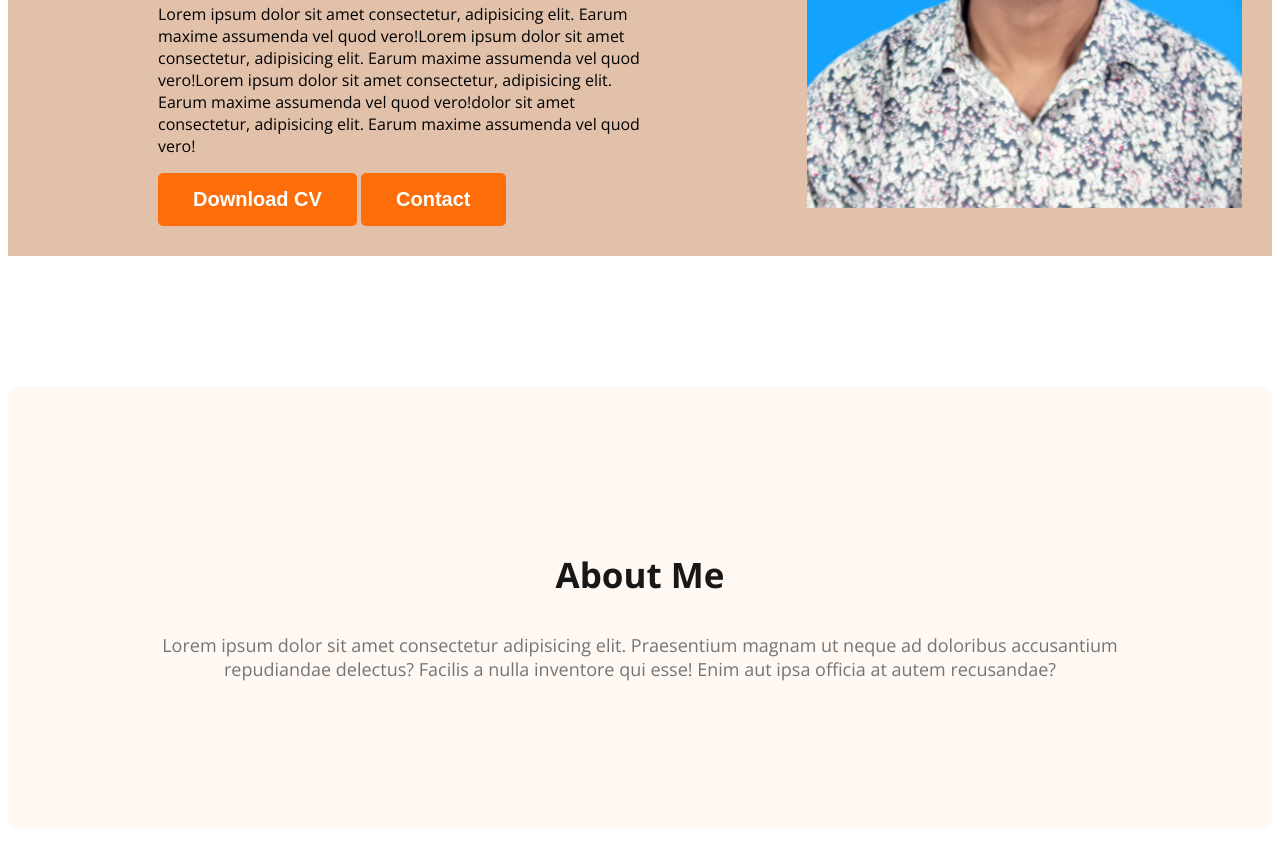
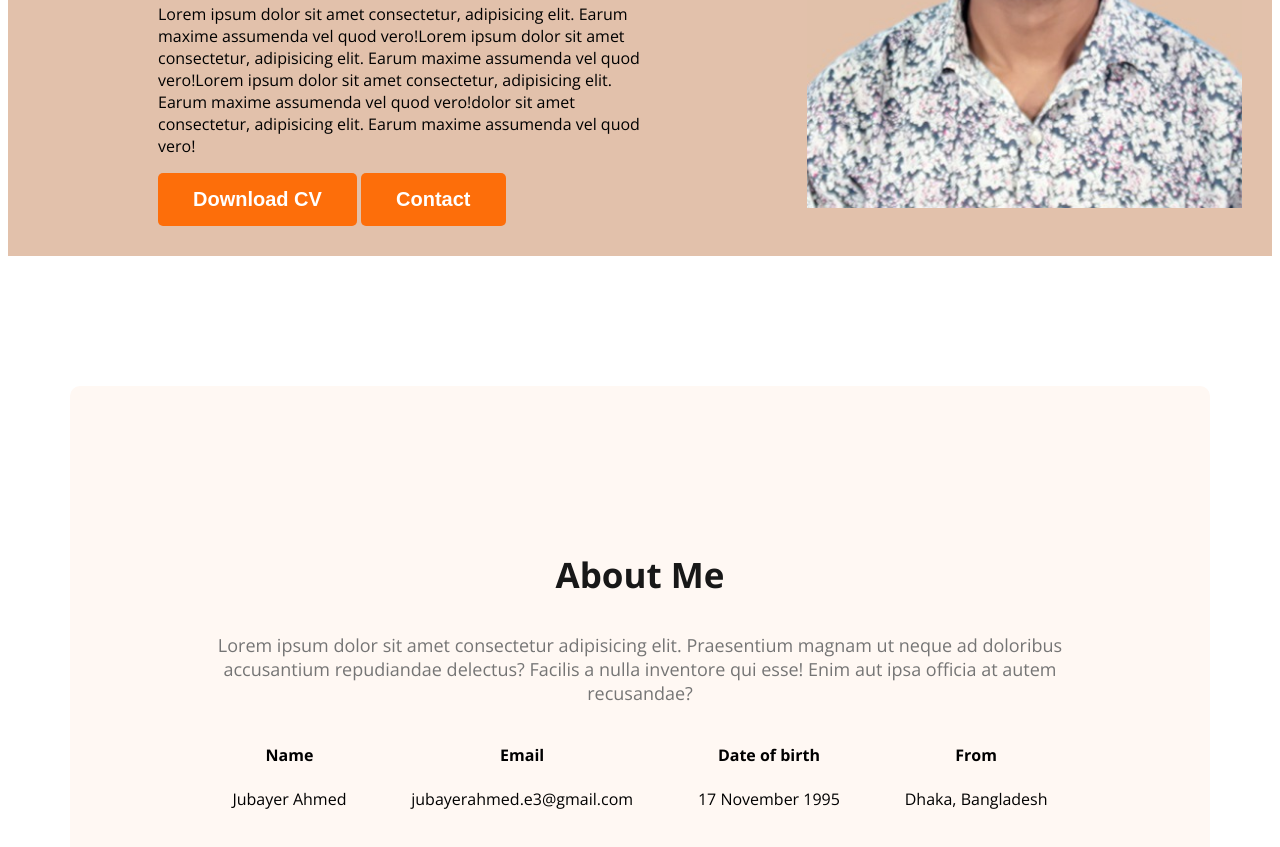
Before and after one commit to jubayer17pro/developer-website, a plain HTML site: page index.html in a window 1280 px wide. Shown: the part 549-1396 px from the top of the page. Drawn offline with nearby package versions, Linux system fonts and the light colour scheme.

Commit message:
about information

```diff
--- a/index.html
+++ b/index.html
@@ -34,7 +34,7 @@
                 <button class="btn-primary">Contact</button>
 
             </div>
-            <img class="profile-pic" src="picture/jubayer ahmed.JPG" alt="">
+            <img class="profile-pic" src="picture/juba.jpg" alt="">
         </div>
 
     </header>
@@ -44,6 +44,25 @@
             <p class="section-description">Lorem ipsum dolor sit amet consectetur adipisicing elit. Praesentium magnam
                 ut neque ad doloribus accusantium repudiandae delectus? Facilis a nulla inventore qui esse! Enim aut
                 ipsa officia at autem recusandae?</p>
+            <div class="about-info-container">
+                <div class="about-info">
+                    <h4 class="info-title">Name</h4>
+                    <p class="info-description">Jubayer Ahmed</p>
+                </div>
+                <div class="about-info">
+                    <h4 class="info-title">Email</h4>
+                    <p class="info-description">jubayerahmed.e3@gmail.com</p>
+                </div>
+                <div class="about-info">
+                    <h4 class="info-title">Date of birth</h4>
+                    <p class="info-description">17 November 1995</p>
+                </div>
+                <div class="about-info">
+                    <h4 class="info-title">From</h4>
+                    <p class="info-description">Dhaka, Bangladesh</p>
+                </div>
+
+            </div>
         </section>
     </main>
     <footer>
--- a/styles/protfolio.css
+++ b/styles/protfolio.css
@@ -100,3 +100,16 @@ nav a {
     background: #FFF8F3;
     margin: 130px 0;
 }
+
+main{
+    max-width: 1140px;
+    margin: 0 auto;
+}
+
+.about-info-container{
+    display: flex;
+    justify-content: space-around;
+}
+.about-info{
+    text-align: center;
+}
```
Also changed, not shown: picture/juba.jpg (added).
